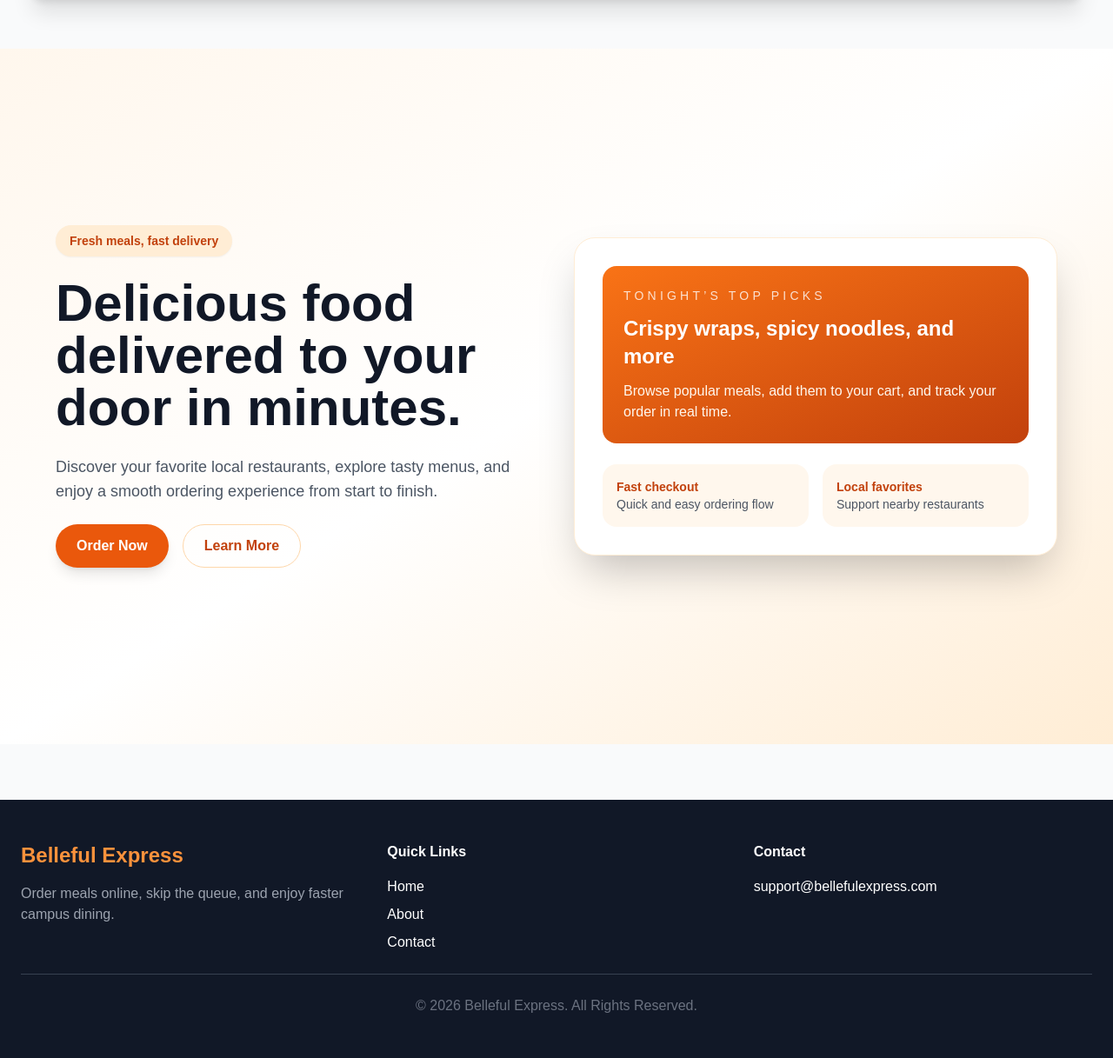
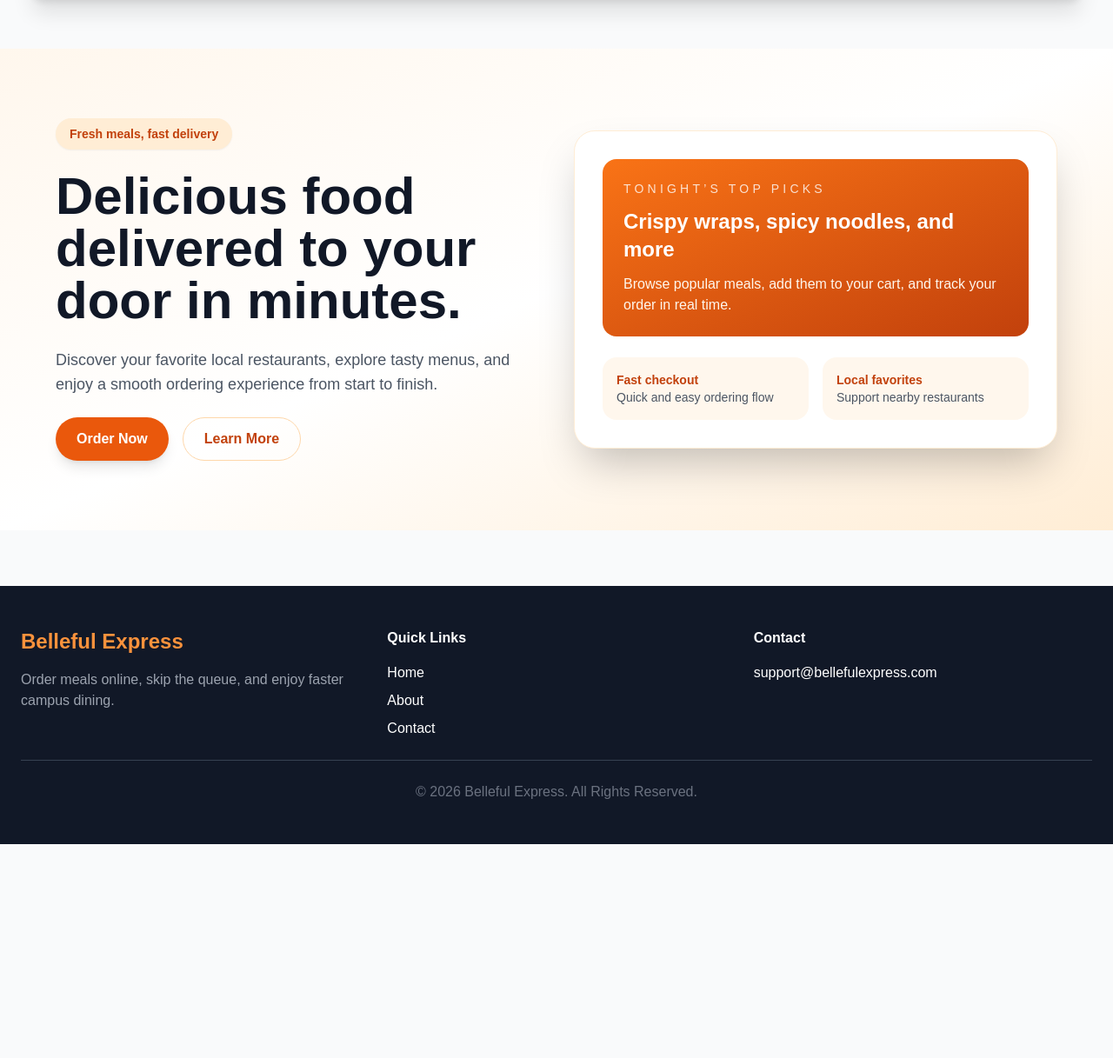
Before and after one commit to agbaigospel2018-source/food_project, a Django app: template core/templates/core/home.html in a window 1280 px wide. Shown: the part 80-1297 px from the top of the page at 87% size. After the commit the page ends 1051 px from the top, so only its background shows below. Run offline with Django 5.2, Linux system fonts and the light colour scheme; the template is opened without the code that fills it, so the values that code supplies are empty; some libraries are stand-ins or nearby versions.

Commit message:
fixed home page screen responsiveness

```diff
--- a/core/templates/core/home.html
+++ b/core/templates/core/home.html
@@ -5,23 +5,27 @@ Home
 {% endblock %}
 
 {% block content %}
-<section class="min-h-screen flex items-center justify-center bg-gradient-to-br from-orange-50 via-white to-orange-100 px-6 py-20">
+<section class="flex items-center justify-center bg-gradient-to-br from-orange-50 via-white to-orange-100 px-6 py-20">
     <div class="max-w-6xl w-full grid lg:grid-cols-2 gap-10 items-center">
         <div class="space-y-6">
-            <span class="inline-block rounded-full bg-orange-100 text-orange-700 px-4 py-2 text-sm font-semibold shadow-sm">
+            <span
+                class="inline-block rounded-full bg-orange-100 text-orange-700 px-4 py-2 text-sm font-semibold shadow-sm">
                 Fresh meals, fast delivery
             </span>
             <h1 class="text-4xl sm:text-5xl lg:text-6xl font-extrabold text-gray-900 leading-tight">
                 Delicious food delivered to your door in minutes.
             </h1>
             <p class="text-lg text-gray-600 max-w-xl">
-                Discover your favorite local restaurants, explore tasty menus, and enjoy a smooth ordering experience from start to finish.
+                Discover your favorite local restaurants, explore tasty menus, and enjoy a smooth ordering experience
+                from start to finish.
             </p>
             <div class="flex flex-wrap gap-4">
-                <a href="{% url 'menu:item_list' %}" class="inline-flex items-center justify-center rounded-full bg-orange-600 px-6 py-3 text-white font-semibold shadow-lg hover:bg-orange-700 transition">
+                <a href="{% url 'menu:item_list' %}"
+                    class="inline-flex items-center justify-center rounded-full bg-orange-600 px-6 py-3 text-white font-semibold shadow-lg hover:bg-orange-700 transition">
                     Order Now
                 </a>
-                <a href="{% url 'about' %}" class="inline-flex items-center justify-center rounded-full border border-orange-200 px-6 py-3 text-orange-700 font-semibold hover:bg-orange-50 transition">
+                <a href="{% url 'about' %}"
+                    class="inline-flex items-center justify-center rounded-full border border-orange-200 px-6 py-3 text-orange-700 font-semibold hover:bg-orange-50 transition">
                     Learn More
                 </a>
             </div>
@@ -31,7 +35,8 @@ Home
             <div class="rounded-2xl bg-gradient-to-br from-orange-500 to-orange-700 p-6 text-white">
                 <p class="text-sm uppercase tracking-[0.3em] opacity-80">Tonight’s top picks</p>
                 <h2 class="mt-3 text-2xl font-bold">Crispy wraps, spicy noodles, and more</h2>
-                <p class="mt-3 text-orange-50">Browse popular meals, add them to your cart, and track your order in real time.</p>
+                <p class="mt-3 text-orange-50">Browse popular meals, add them to your cart, and track your order in real
+                    time.</p>
             </div>
             <div class="mt-6 grid gap-4 sm:grid-cols-2">
                 <div class="rounded-2xl bg-orange-50 p-4">
```
